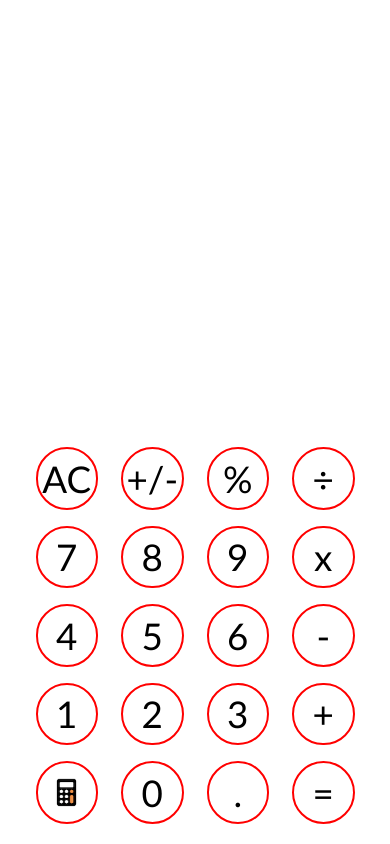
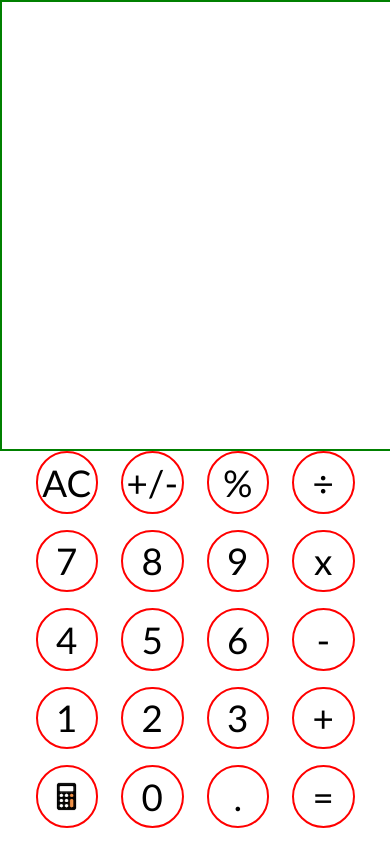
Before and after one commit to HideInKyu/React_Calculator, a React app: page / in a window 390 px wide. Built offline with nearby package versions, Linux system fonts and the light colour scheme.

Commit message:
Style: Align text to start from bottom-right within display container

```diff
--- a/src/App.css
+++ b/src/App.css
@@ -62,11 +62,19 @@ body {
         display: flex;
         flex-direction: column-reverse;
         height: 53vh;
-        align-items: end;
+        align-items: flex-end;
         padding: 0em 2em 0em 0em;
         font-size: 130%;
+        word-wrap: break-word;
         overflow-wrap: break-word;
         width: 100vw;
+        border: 2px solid green;
+    }
+
+    .display h1 {
+        max-width: 100%; /* Ensures h1 text wraps within the display's width */
+        word-wrap: break-word;
+        overflow-wrap: break-word;
     }
 
     .history {
```
